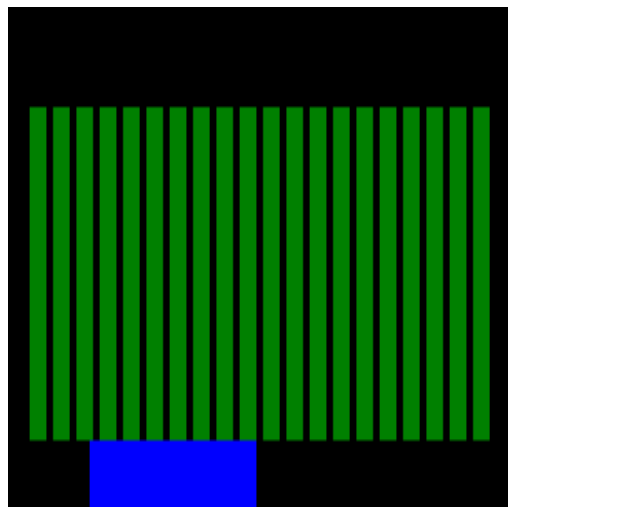
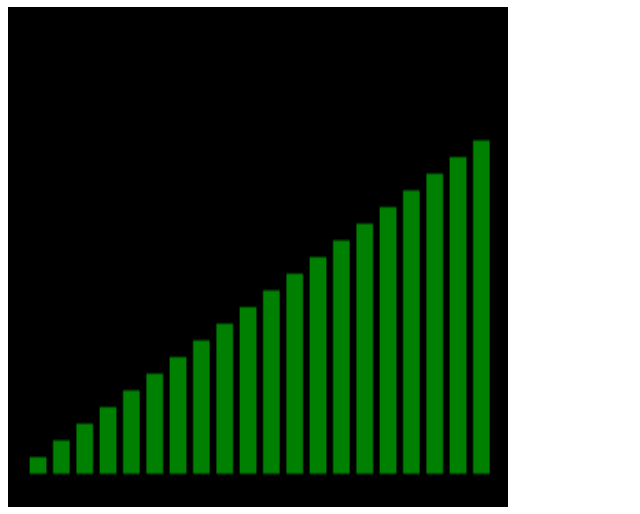
Before and after one commit to Figix/algolithm_visualize, a plain HTML site: page index.html in a window 1280 px wide. Shown: the part 68-582 px from the top of the page, without its empty margins (0-640 px from the left). Drawn offline with Linux system fonts and the light colour scheme.

Commit message:
[HJ] 퀵정렬 알고리즘 추가

```diff
--- a/index.html
+++ b/index.html
@@ -6,10 +6,6 @@
     <meta name="viewport" content="width=device-width, initial-scale=1.0">
 
     <link rel="stylesheet" href="canvas.css">
-    <script src="quicksort.js"></script>
-    <script src="heapsort.js"></script>
-    <script src="bellmanford.js"></script>
-    <script src="djikstra.js"></script>
 
     <title>Algolithm Visualize</title>
 </head>
@@ -26,5 +22,9 @@
     <h1 class="headerline">다익스트라</h1> <button class="btn">랜덤 초기화</button> <br>
     <canvas id="dijkstra" class="Can"></canvas> <br>
 
+    <script src="quicksort.js"></script>
+    <script src="heapsort.js"></script>
+    <script src="bellmanford.js"></script>
+    <script src="djikstra.js"></script>
 </body>
 </html>
--- a/quicksort.js
+++ b/quicksort.js
@@ -1,54 +1,169 @@
 var ctx
 var canvas
-window.onload = function(){
     canvas = document.getElementById('quick');
     console.log(canvas)
     ctx = canvas.getContext('2d');
+//#region 변수 선언부
+/*20개의 인트형 배열 선언 및 1~n까지 순차적으로 기입(블럭의 높이를 계단 형태 구현)*/
+class Block{
+    constructor(){
+        this.xpos = 0;
+        this.height = 0;
+        this.used_pivot = 0;
+    }
+
+    draw(){
+        if(this.used_pivot==0){ctx.fillStyle = "green";}
+        else                    {ctx.fillStyle = "white";}
+        ctx.fillRect(this.xpos, 140-this.height*5, 10, this.height*5);
+    }
+}
+var B = new Array(20);
+for (var i = 0; i < B.length; i++) {
+    B[i] = new Block;
+    B[i].height = i+1;
+    B[i].xpos = 13+((B[i].height-1)*14);
+    console.log(i+"번째 클래스")
+    console.log("높이 : "+B[i].height)
+    console.log("x위치 : "+B[i].xpos)
 }
 
-var num = new Array(20);
-for (var i = 0; i < num.length; i++) {
-    num[i] = i+1;
+var realarr = new Array(20);
+for(var i=0; i<realarr.length;i++){
+    realarr=0;
 }
 
-//0부터 num의 끝까지 난수 생성
+var tmp_eliment
+
+//#endregion
+function update(){
+    /*순서 */
+    for(var i=0;i<B.length;i++){                //i는 시작할 피벗의 위치, j는 피벗이 옮겨야 할 위치, q는
+        if(B[i].used_pivot==0){
+            for(var j=0;j<realarr.length;j++){
+                if(realarr[i]<realarr[j]){
+                    tmp_eliment = realarr[j]
+
+                    for(var q=j-1;q>=i;q--){
+
+                    }
+                }
+            }
+        }
+    }
+
+
+    animate();
+}
+function animate(){
+    ctx.clearRect(0, 0, canvas.width, canvas.height);
+
+    /*pivot 삼각형 만들기*/
+
+    for(var i=0;i< B.length;i++){
+        B[i].draw()
+    }
+}
+// 5. 애니메이션 함수를 30fps 간격으로 반복 호출
+setInterval(update, 50);
+
+
+//#region /*버튼 관련*/
+var btn = document.getElementsByClassName('btn'); /*quick의 관련 버튼은 [0]*/
+btn[0].addEventListener('click', function(event){
+    quick_btn_event();
+    console.log("test");
+});
+
 function quick_btn_event(){
     var temp, tmp
 
-    for(var i =0;i<num.length;i++){
+    for(var i =0;i<B.length;i++){
         //0부터 num의 인덱스 끝까지 난수 생성
-        tmp = Math.floor(Math.random()*((num.length-1)-0)+1)
+        tmp = Math.floor(Math.random()*((B.length-1)-0)+1)
 
-        temp = num[i];
-        num[i] = num[tmp];
-        num[tmp] = temp;
+        temp = B[i].height;
+        B[i].height = B[tmp].height;
+        B[tmp].height = temp;
     }
-    function draw(){
-        ctx.fillStyle = "green";
-        for(var i=0;i<num.length;i++){
-            ctx.fillRect(13+(i*14), 30, 10, 5+num[i]);
-        }
+    for(var i=0;i<B.length;i++){
+        realarr[i]=B[i].height
     }
 }
+//#endregion
+
+//#region
+// #include <stdio.h>
+// #include <stdlib.h> //랜덤함수 호출
+
+// void Swap(int arr[], int a, int b) // a,b 스왑 함수
+// {
+//     int temp = arr[a];
+//     arr[a] = arr[b];
+//     arr[b] = temp;
+// }
+// int Partition(int arr[], int left, int right)
+// {
+//     int pivot = arr[left]; // 피벗의 위치는 가장 왼쪽에서 시작
+//     int low = left + 1;
+//     int high = right;
+
+//     while (low <= high) // 교차되기 전까지 반복한다
+//     {
+//         while (low <= right && pivot >= arr[low]) // 피벗보다 큰 값을 찾는 과정
+//         {
+//             low++; // low를 오른쪽으로 이동
+//         }
+//         while (high >= (left+1)  && pivot <= arr[high]) // 피벗보다 작은 값을 찾는 과정
+//         {
+//             high--; // high를 왼쪽으로 이동
+//         }
+//         if (low <= high)// 교차되지 않은 상태이면 스왑 과정 실행
+//         {
+//             Swap(arr, low, high); //low와 high를 스왑
+//         }
+//     }
+//     Swap(arr, left, high); // 피벗과 high가 가리키는 대상을 교환
+//     return high;  // 옮겨진 피벗의 위치정보를 반환
+
+// }
 
 
-let x = 0;
-function animate(){
-    ctx.clearRect(0, 0, canvas.width, canvas.height);
+// void QuickSort(int arr[], int left, int right)
+// {
+//     if (left <= right)
+//     {
+//         int pivot = Partition(arr, left, right); // 둘로 나누어서
+//         QuickSort(arr, left, pivot - 1); // 왼쪽 영역을 정렬한다.
+//         QuickSort(arr, pivot + 1, right); // 오른쪽 영역을 정렬한다.
+//     }
+// }
 
-    ctx.fillStyle = "blue";
-    ctx.fillRect(x, 130, 100, 100);
+// //메인함수
+// int main()
+// {
+//     int n,i;
+//     int arr[100];
 
-    x++;
 
-    draw();
-}
+//     printf("몇개의 숫자로 정렬하시겠습니까?\n");
+//     scanf("%d",&n);
 
-function draw(){
-    ctx.fillStyle = "green";
-    for(var i=0;i<num.length;i++){
-        ctx.fillRect(13+(i*14), 30, 10, 100);
-    }
-}
-// 5. 애니메이션 함수를 50ms 간격으로 반복 호출
-setInterval(animate, 100);
+//     for(i = 0 ; i < n ; i++)
+//         arr[i]=rand()%1000;
+
+//     printf("정렬전 배열 :");
+//     for(i = 0 ; i < n ; i++)
+//         printf("%d ", arr[i]);
+//     printf("\n");
+
+//     QuickSort(arr,0,n-1);
+
+//     printf("정렬후 배열 :");
+//     for(i = 0 ; i < n ; i++)
+//         printf("%d ", arr[i]);
+//     printf("\n");
+
+//     return 0;
+// }
+//#region
```
